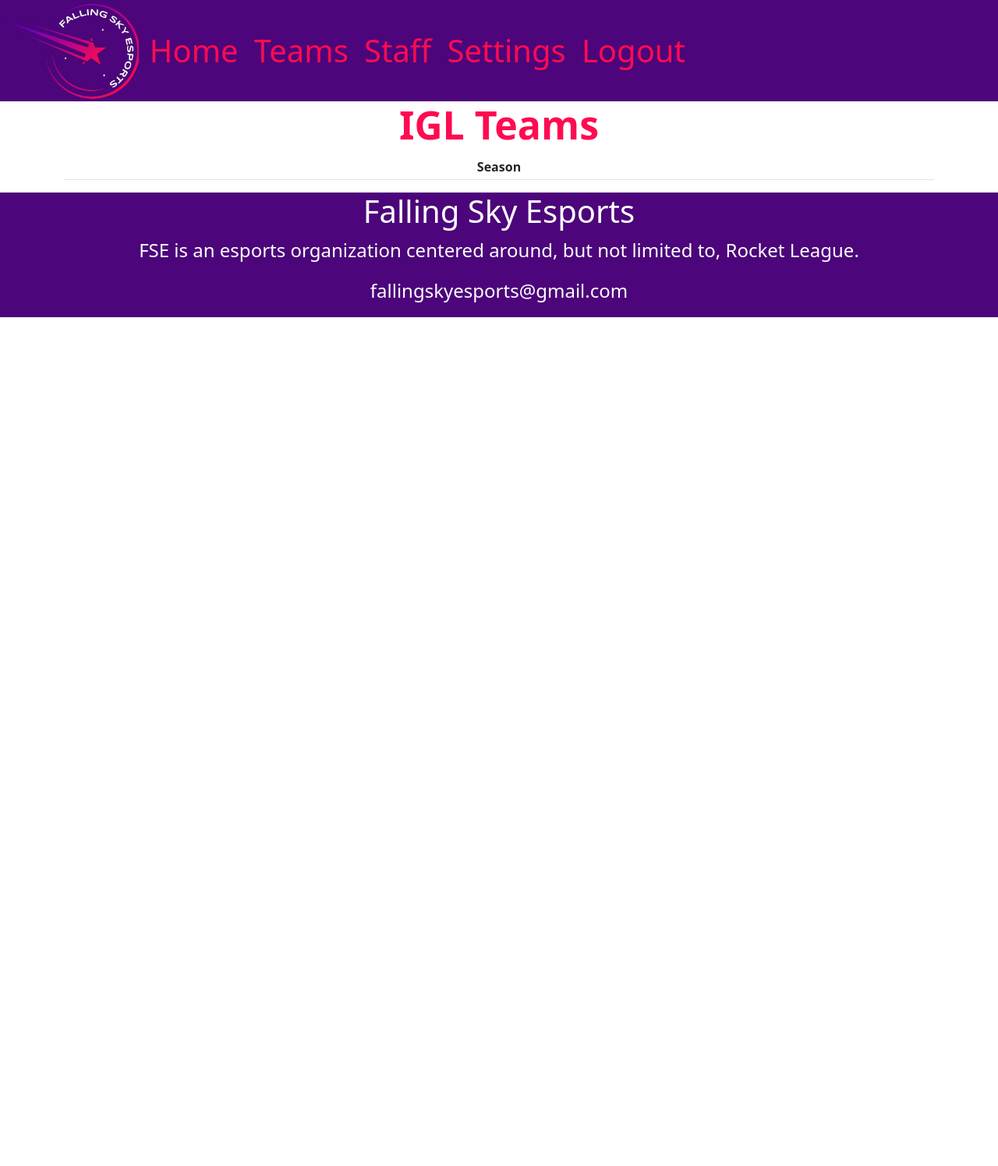
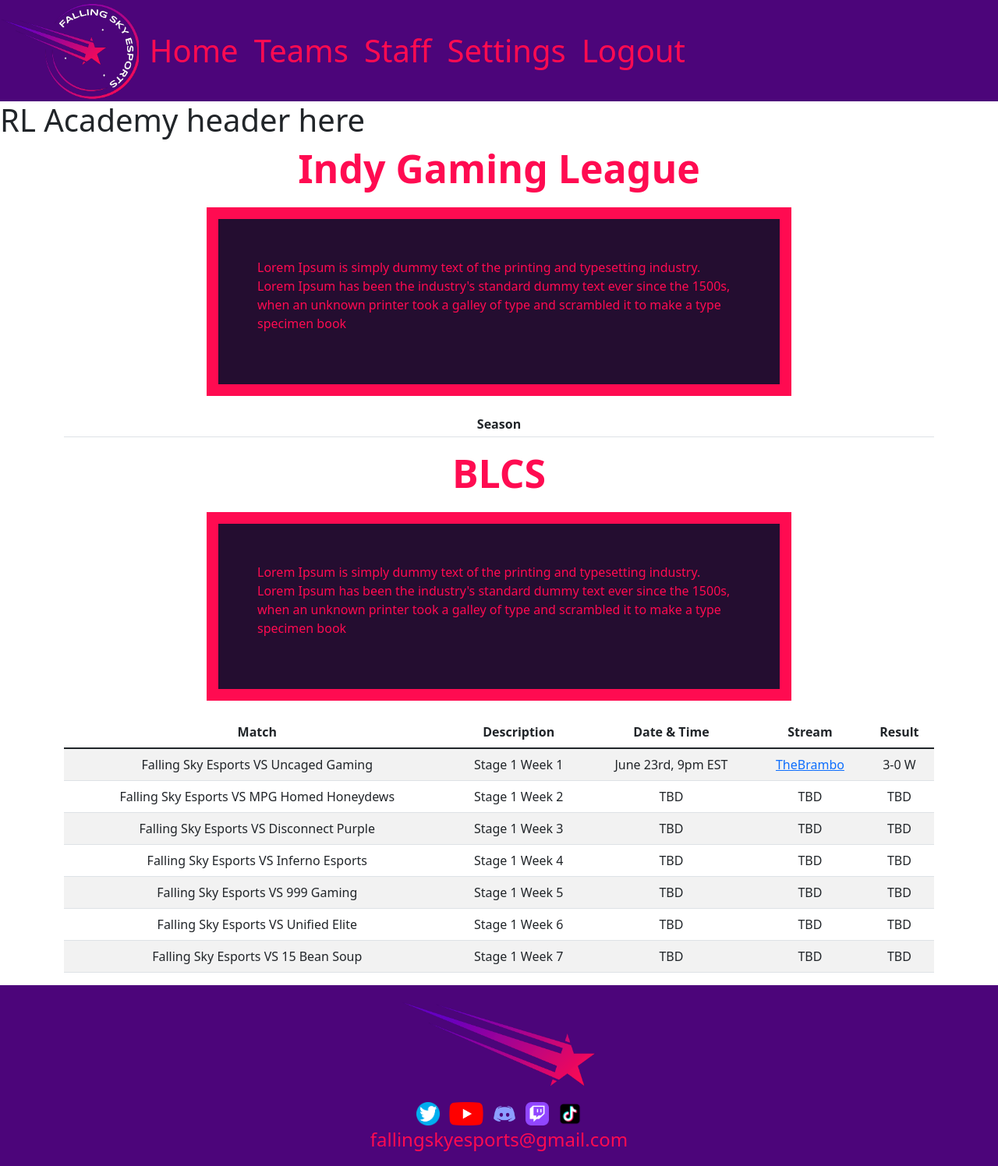
Before and after one commit to JackDouma/Falling-Sky-Website, a PHP site: page /rocket-league.php in a window 1280 px wide. Shown: the whole page at 78% size. Before the commit the page ends 407 px from the top, so only its background shows below. Run offline with PHP 8.4, Linux system fonts and the light colour scheme; the visitor is signed in with stand-in values (Sample User, id 1); data that the repository does not hold is empty.

Commit message:
front end

```diff
--- a/includes/footer.php
+++ b/includes/footer.php
@@ -1,7 +1,13 @@
 <footer class="footer">
+    <img src="img\star.png" id="star">
+
     <div>
-        <h1>Falling Sky Esports</h1>
-        <p>FSE is an esports organization centered around, but not limited to, Rocket League.</p>
-        <p>fallingskyesports@gmail.com</p>
+        <a href="https://twitter.com/FallingSkyGG" target="_blank"><img src="img\twitter.png" id="twitter"></a>
+        <a href="https://www.youtube.com/channel/UCkFMUKrHhFiYktGMGk9pHqg" target="_blank"><img src="img\youtube.png" id="youtube"></a>
+        <a href="https://discord.gg/ZdtB2wAKFZ" target="_blank"><img src="img\discord.png" id="discord"></a>
+        <a href="https://www.twitch.tv/fallingskygg" target="_blank"><img src="img\twitch.png" id="twitch"></a>
+        <a href="https://vm.tiktok.com/ZMRfGKVdt/" target="_blank"><img src="img\tiktok.png" id="tiktok"></a>
     </div>
+
+    <p>fallingskyesports@gmail.com</p>
 </footer>
--- a/rocket-league.php
+++ b/rocket-league.php
@@ -6,7 +6,7 @@
     <!-- masthead -->
     <section class="rh-masthead">
         <div>
-
+            <h1>RL Academy header here</h1>
         </div>
     </section>
 
@@ -32,8 +32,11 @@
 
 
     <!-- section 2 - IGL -->
-    <section class="rh-h2-2">
-        <h2>IGL Teams</h2>
+    <section class="rh-title">
+        <h2>Indy Gaming League</h2>
+        <div>
+            <p>Lorem Ipsum is simply dummy text of the printing and typesetting industry. Lorem Ipsum has been the industry's standard dummy text ever since the 1500s, when an unknown printer took a galley of type and scrambled it to make a type specimen book</p>
+        </div>
     </section>
 
     <section class="rh-row-two">
@@ -80,6 +83,81 @@
             </table>
         </div>
     </section>
+
+    <!-- section 2 - IGL -->
+    <section class="rh-title">
+        <h2>BLCS</h2>
+        <div>
+            <p>Lorem Ipsum is simply dummy text of the printing and typesetting industry. Lorem Ipsum has been the industry's standard dummy text ever since the 1500s, when an unknown printer took a galley of type and scrambled it to make a type specimen book</p>
+        </div>
+    </section>
+
+    <section class="rh-row-three">
+        <div class="container text-center">
+            <table class="table table-striped">
+                <thead>
+                    <tr>
+                        <th>Match</th>
+                        <th>Description</th>
+                        <th>Date & Time</th>
+                        <th>Stream</th>
+                        <th>Result</th>
+                    </tr>
+                </thead>
+                <tbody>
+                    <tr>
+                        <td>Falling Sky Esports VS Uncaged Gaming</td>
+                        <td>Stage 1 Week 1</td>
+                        <td>June 23rd, 9pm EST</td>
+                        <td><a href="https://www.twitch.tv/thebrambo" id="stream link" target="_blank">TheBrambo</a></td>
+                        <td>3-0 W</td>
+                    </tr>
+                    <tr>
+                        <td>Falling Sky Esports VS MPG Homed Honeydews</td>
+                        <td>Stage 1 Week 2</td>
+                        <td>TBD</td>
+                        <td>TBD</td>
+                        <td>TBD</td>
+                    </tr>
+                    <tr>
+                        <td>Falling Sky Esports VS Disconnect Purple</td>
+                        <td>Stage 1 Week 3</td>
+                        <td>TBD</td>
+                        <td>TBD</td>
+                        <td>TBD</td>
+                    </tr>
+                    <tr>
+                        <td>Falling Sky Esports VS Inferno Esports</td>
+                        <td>Stage 1 Week 4</td>
+                        <td>TBD</td>
+                        <td>TBD</td>
+                        <td>TBD</td>
+                    </tr>
+                    <tr>
+                        <td>Falling Sky Esports VS 999 Gaming</td>
+                        <td>Stage 1 Week 5</td>
+                        <td>TBD</td>
+                        <td>TBD</td>
+                        <td>TBD</td>
+                    </tr>
+                    <tr>
+                        <td>Falling Sky Esports VS Unified Elite</td>
+                        <td>Stage 1 Week 6</td>
+                        <td>TBD</td>
+                        <td>TBD</td>
+                        <td>TBD</td>
+                    </tr>
+                    <tr>
+                        <td>Falling Sky Esports VS 15 Bean Soup</td>
+                        <td>Stage 1 Week 7</td>
+                        <td>TBD</td>
+                        <td>TBD</td>
+                        <td>TBD</td>
+                    </tr>
+                </tbody>
+            </table>
+        </div>
+    </section>
 </body>
 <?php
     require 'includes/footer.php';
--- a/settings.php
+++ b/settings.php
@@ -4,6 +4,7 @@
     require 'includes/admin-auth.php';
 ?>
 <a class="nav-link" href="edit-current-week.php?weekId=1">Edit Current Week</a>
+<a class="nav-link" href="apps.php">View Applications</a>
 <a class="nav-link" href="add-igl-game.php">Add IGL Game</a>
 <a class="nav-link" href="igl-games.php">Edit IGL Game</a>
 <a class="nav-link" href="add-igl-player.php">Create Player</a>
--- a/styles.css
+++ b/styles.css
@@ -127,53 +127,6 @@
     margin-right: auto;
 }
 
-/* row three */
-.i-row-three
-{
-  display: grid;
-  align-items: center;
-  padding: 10% 0%;
-  background-color: #fff;;
-}
-
-.i-row-three > h2
-{
-    font-size: 60px;
-    color: #ff0b51;
-    display: block;
-    font-weight: bold;
-    margin-left: auto;
-    margin-right: auto;
-}
-
-.i-row-three > img
-{
-    background-size: contain;
-    background-repeat: no-repeat;
-    height: 100vh;
-    display: block;
-    margin-left: auto;
-    margin-right: auto;
-}
-
-.i-row-three > a
-{
-    font-size: 40px;
-    padding: 30px 50px;
-    text-align: center;
-    background-color: #ff0b51;
-    color: #fff;
-    display: inline-block;
-    margin-left: auto;
-    margin-right: auto;
-    text-decoration: none;
-    transition: .5s ease-in-out;
-}
-
-.i-row-three > a:hover
-{
-    background-color: #B90E0A
-}
 /*************/
 /*   staff   */
 /*************/
@@ -239,54 +192,26 @@
     color:#ff0b51;
 }
 
-/* row three */
-.s-row-three > h3
+/* row one */
+.s-row-three
 {
-    font-size: 50px;
+    grid-template-columns: repeat(2, 50%);
+    display: grid;
+    column-gap: auto;
+    justify-content: center;
+}
+.s-row-three > div > h3
+{
+    font-size: 40px;
     color: #ff0b51;
     text-align: center;
 }
-.s-row-three > div
-{
-    width: 500px;
-    border: 15px solid #ff0b51;
-    background-color: #240d30;
-    padding: 30px;
-    margin: 20px;
-    margin-left: auto;
-    margin-right: auto;
-}
 .s-row-three > div > h6
 {
-    font-size: 30px;
-    color:#ff0b51;
-    text-align: center;
-}
-
-/* row four */
-.s-row-four > h3
-{
-    font-size: 50px;
+    font-size: 25px;
     color: #ff0b51;
     text-align: center;
-}
-
-.s-row-four > form > div > button
-{
-    font-size: 20px;
-    padding: 3px 5px;
-    text-align: center;
-    background-color: #4169e1;
-    color: #fff;
-    display: inline-block;
-    margin-left: auto;
-    margin-right: auto;
-    text-decoration: none;
-    transition: .5s ease-in-out;
-}
-.s-row-four > form > div > button:hover
-{
-    background-color: #000080;
+    font-style: italic;
 }
 
 
@@ -301,29 +226,67 @@
     align-items: center;
     background-color: #4c057a;
 }
-.footer > div > h1
+.footer > img
 {
-  color: #fff;
+    align-items: center;
     text-align: center;
-  font-size: 40px;
+    display: inline-block;
+    margin-left: auto;
+    margin-right: auto;
+    height: 150px;
+    width: auto;
+    padding: 20px 2px;
 }
-
-.footer > div > p
+.footer > p
 {
-  color: #fff;
+    color: #ff0b51;
     text-align: center;
     font-size: 24px;
+}
+.footer > div
+{
+    align-items: center;
+    text-align: center;
+    display: inline-block;
+    margin-left: auto;
+    margin-right: auto;
+}
+.footer > div > a
+{
+    padding: 0px 2px;
+    text-decoration: none;
+    transition: .2s ease-in-out;
+}
+.footer > div > a > img
+{
+    height: 30px;
+    width: auto;
+    padding: 0px 2px;
 }
 /*********************/
 /*   rocket league   */
 /*********************/
 
-.rh-h2-2 > h2
+.rh-title > h2
 {
     font-size: 50px;
     color: #ff0b51;
     text-align: center;
     font-weight: bold;
+}
+.rh-title > div
+{
+    width: 750px;
+    border: 15px solid #ff0b51;
+    background-color: #240d30;
+    padding: 50px;
+    margin: 20px;
+    margin-left: auto;
+    margin-right: auto;
+}
+.rh-title > div > p
+{
+    color:#ff0b51;
 }
 
 /********************/
@@ -443,12 +406,12 @@
     }
     body > nav > ul > li > a
     {
-        font-size: 22px;
+        font-size: 16px;
         padding: 0px 3px;
     }
     body > nav > ul > li > img
     {
-        height: 70px;
+        height: 50px;
     }
     /* masthead */
     .i-masthead
@@ -473,20 +436,6 @@
         font-size: 30px;
     }
 
-    /* index row three */
-    .i-row-three > h2
-    {
-        font-size: 30px;
-    }
-    .i-row-three > img
-    {
-        height: 35vh;
-    }
-    .i-row-three > a
-    {
-        font-size: 20px;
-        padding: 5px 10px;
-    }
     /* staff row one */
     .s-row-one
     {
@@ -544,6 +493,21 @@
     {
         font-size: 16px;
         padding: 1px 3px;
+    }
+
+    /* rocket league titles */
+    .rh-title > h2
+    {
+        font-size: 30px;
+    }
+    .rh-title > div
+    {
+        width: 350px;
+        padding: 25px;
+    }
+    .rh-title > div > p
+    {
+        font-size: 16px;
     }
     /* footer */
     .footer > div > h1
```
Also changed, not shown: apps.php (added, +65 -0 lines), delete-app.php (added, +44 -0 lines), index.php (+13 -14 lines), save-app.php (added, +65 -0 lines), staff.php (+27 -20 lines), img/discord.png (added), img/star.png, img/tiktok.png (added), img/twitch.png (added), img/twitter.png (added), img/youtube.png (added). Lines whose indentation alone changed are shown as unchanged.
